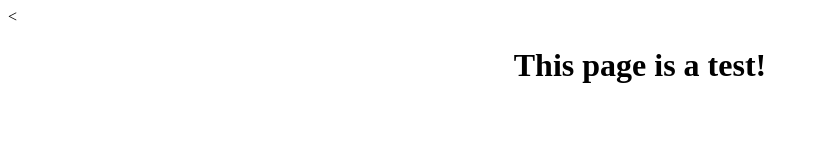
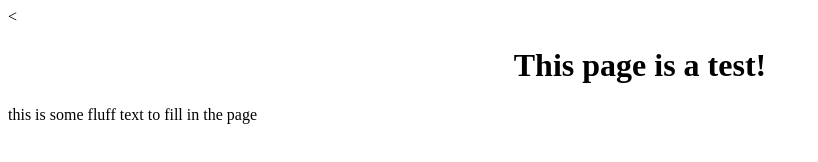
Before and after one commit to Teren9/newGitTest, a plain HTML site: page index.html in a window 1280 px wide. Shown: the whole page, without its empty margins (0-818 px from the left). Drawn offline with Linux system fonts and the light colour scheme.

Commit message:
added fluff text to index.html

```diff
--- a/index.html
+++ b/index.html
@@ -5,5 +5,6 @@
 </head>
 <body>
 <center><h1>This page is a test!</h1></center>
+<div>this is some fluff text to fill in the page</div>
 </body>
 </html>
```
